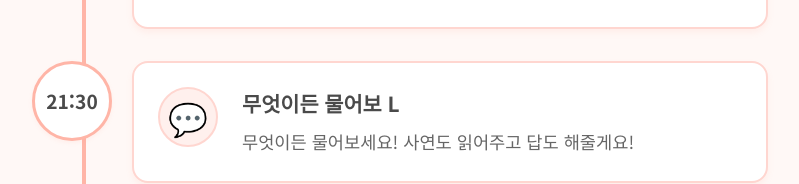
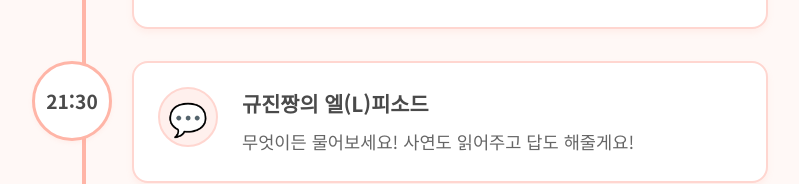
Before and after one commit to parksangryong/joy-qr, a React (Vite) app: page /timetable in a window 1280 px wide. Shown: the part 1160-1344 px from the top of the page, without its empty margins (240-1039 px from the left). Built offline with nearby package versions, Linux system fonts and the light colour scheme; a web font is replaced by a local one.

Commit message:
이름 수정

```diff
--- a/src/pages/SchedulePage.tsx
+++ b/src/pages/SchedulePage.tsx
@@ -54,7 +54,7 @@ const scheduleData: ScheduleItem[] = [
   },
   {
     time: "21:30",
-    title: "무엇이든 물어보 L",
+    title: "규진짱의 엘(L)피소드",
     description: "무엇이든 물어보세요! 사연도 읽어주고 답도 해줄게요!",
     icon: "💬",
     date: "5월 17일",
```
